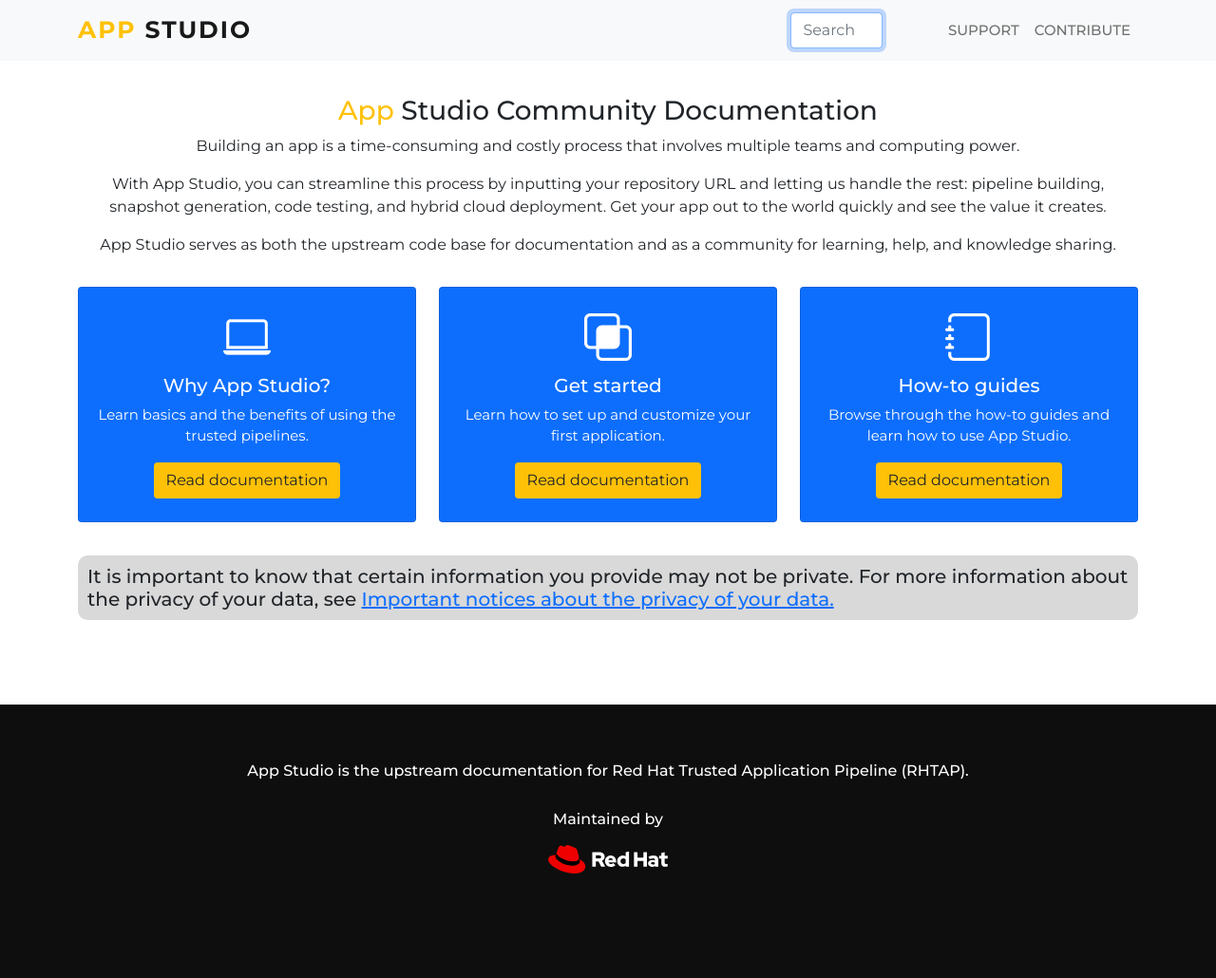
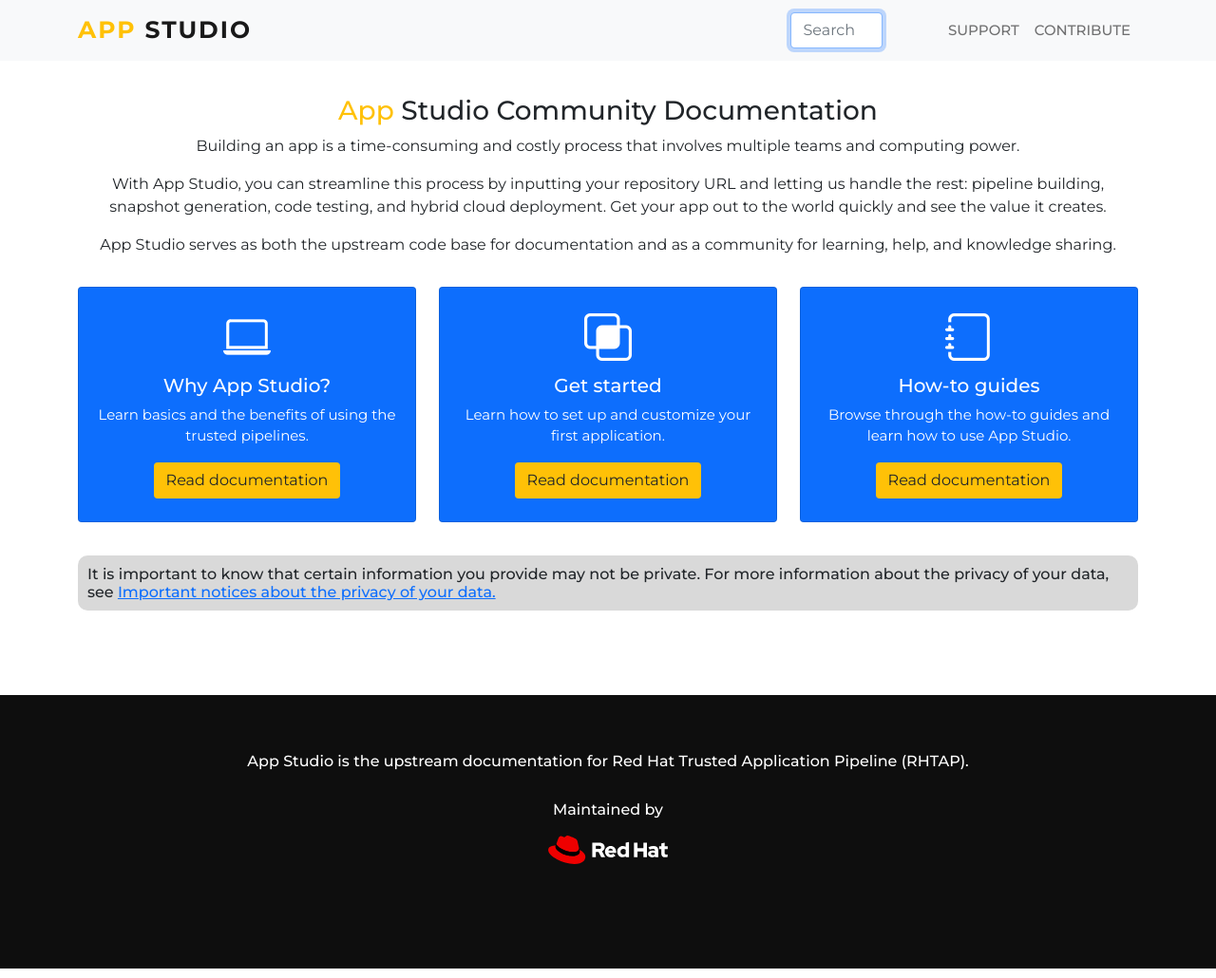
Before and after one commit to redhat-appstudio/appstudio.docs.ui.io, a Jekyll site: the page built from index.html, in a window 1280 px wide and 1030 px high. Shown: the whole window at 95% size. Built offline with Jekyll 4.4.1, drawn with Linux system fonts in a browser that asks for light colours; nearby versions of some CDN libraries.

Commit message:
Updated privacy font

```diff
--- a/_includes/privacy.html
+++ b/_includes/privacy.html
@@ -1,4 +1,4 @@
 <div class="section-header pb-3">
-    <h5 class="privacy">It is important to know that certain information you provide may not be private. For more information about the privacy of your data, see <a href= "https://redhat-appstudio.github.io/docs.appstudio.io/Documentation/main/support/data-privacy/">Important notices about the privacy of your data.</a>
+    <h6 class="privacy">It is important to know that certain information you provide may not be private. For more information about the privacy of your data, see <a href= "https://redhat-appstudio.github.io/docs.appstudio.io/Documentation/main/support/data-privacy/">Important notices about the privacy of your data.</a>
     </h6>
 </div>
```
